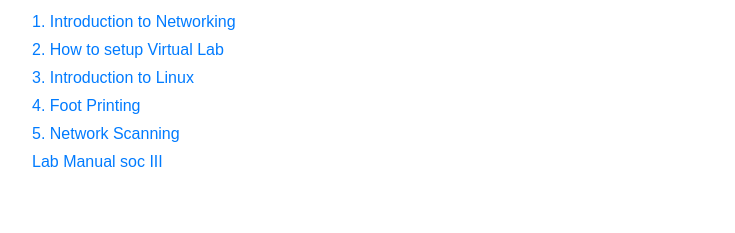
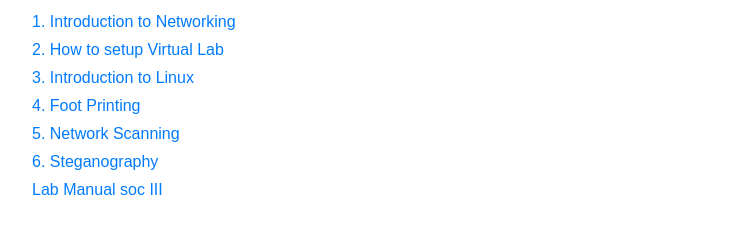
Before and after one commit to kuppamjohari/Ethical_Hacking, a plain HTML site: page index.html in a window 1280 px wide. Shown: the part 119-352 px from the top of the page, without its empty margins (208-943 px from the left). Drawn offline with Linux system fonts and the light colour scheme.

Commit message:
Update index.html
Steganography added

```diff
--- a/index.html
+++ b/index.html
@@ -46,6 +46,7 @@
             <li><a href="introduction_to_linux">3. Introduction to Linux</a></li>
             <li><a href="information_gathering">4. Foot Printing</a></li>
             <li><a href="network_scanning">5. Network Scanning</a></li>
+            <li><a href="Steganography">6. Steganography</a></li>
             <li><a href="SOC_III-Ethical_Hacking_(20CSC606)_MM.pdf">Lab Manual soc III </a></li>
             <!-- Add more files as needed -->
         </ul>
```
